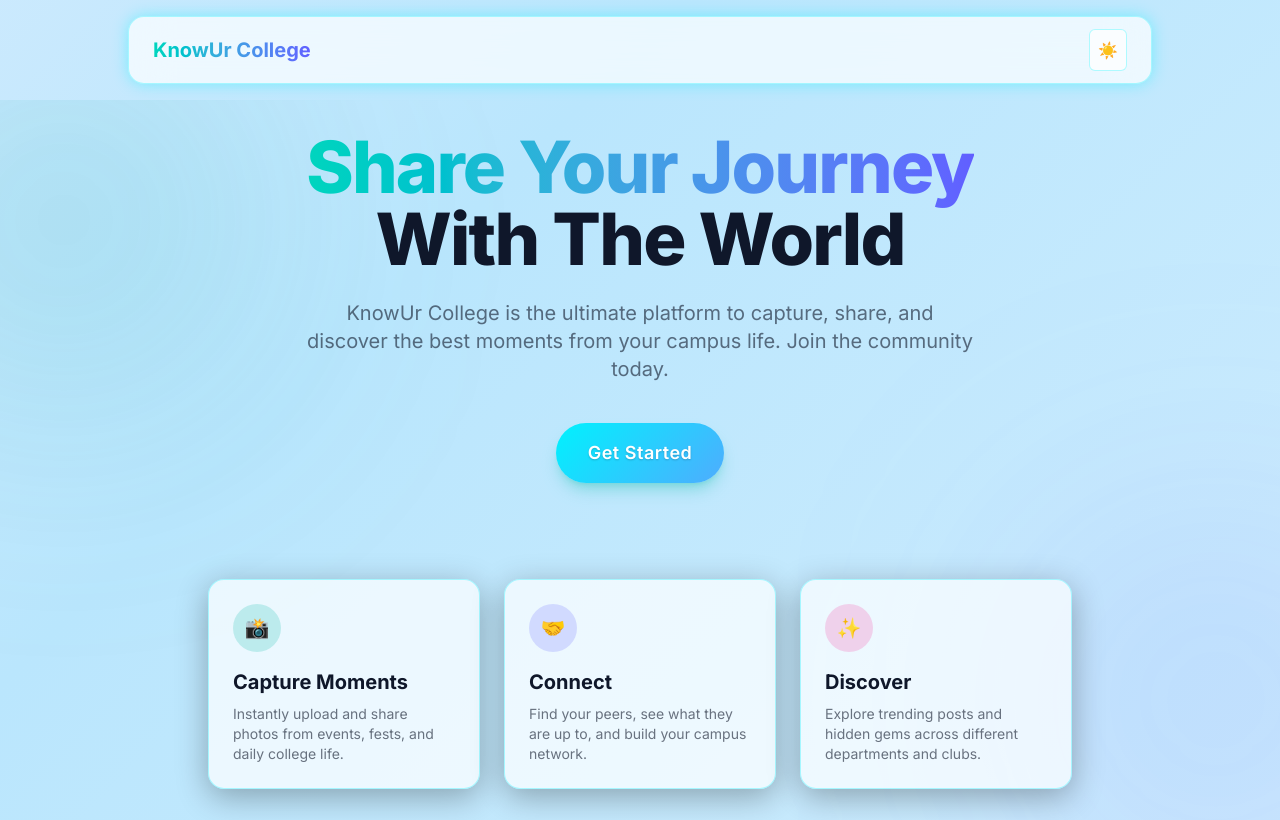
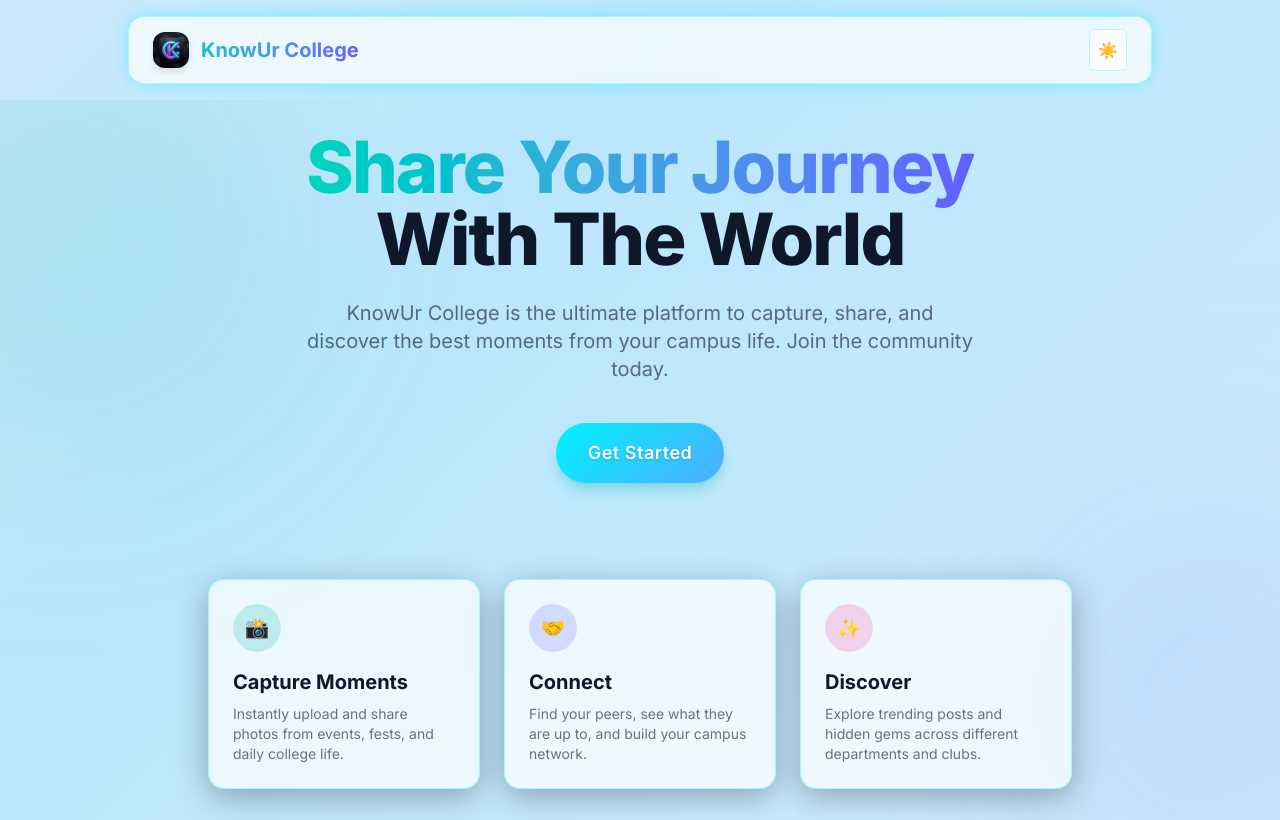
Before and after one commit to adityatiwary27/KnowUrCollege, a Next.js app in the folder frontend/: page / in a window 1280 px wide. Built offline with nearby package versions, Linux system fonts and the light colour scheme.

Commit message:
Updated the logo

```diff
--- a/frontend/components/Navbar.jsx
+++ b/frontend/components/Navbar.jsx
@@ -2,6 +2,7 @@
 
 import { useEffect, useState } from "react";
 import Link from "next/link";
+import Image from "next/image";
 import { usePathname } from "next/navigation";
 import ThemeToggle from "./ThemeToggle";
 
@@ -26,7 +27,10 @@ export default function Navbar() {
     <div className="w-full flex justify-center py-2 sm:py-4 px-2 sm:px-4 sticky top-0 z-50">
       <nav className="glass squircle w-full max-w-5xl px-4 sm:px-6 py-3 flex flex-wrap items-center justify-between shadow-2xl glow-theme gap-y-3">
         <div className="flex items-center gap-4 sm:gap-6 w-full sm:w-auto justify-center sm:justify-start">
-          <Link href="/" className="font-bold text-lg sm:text-xl text-transparent bg-clip-text bg-gradient-to-r from-teal-400 to-indigo-500 whitespace-nowrap">KnowUr College</Link>
+          <Link href="/" className="flex items-center gap-3 font-bold text-lg sm:text-xl text-transparent bg-clip-text bg-gradient-to-r from-teal-400 to-indigo-500 whitespace-nowrap">
+            <Image src="/logo.png" alt="KnowUrCollege Logo" width={36} height={36} className="rounded-xl object-contain drop-shadow-md" />
+            KnowUr College
+          </Link>
 
           {/* Home button when logged in, or when on login/register pages */}
           {(isLoggedIn || pathname === "/login" || pathname === "/register") && (
```
Also changed, not shown: frontend/public/logo.png (added).
